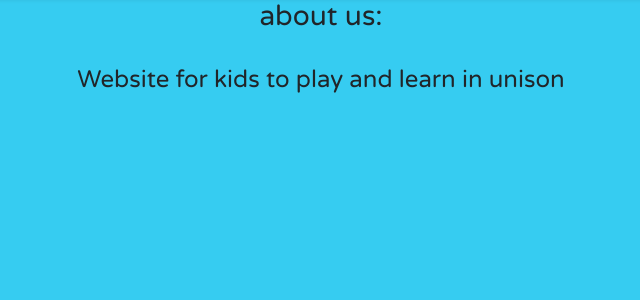
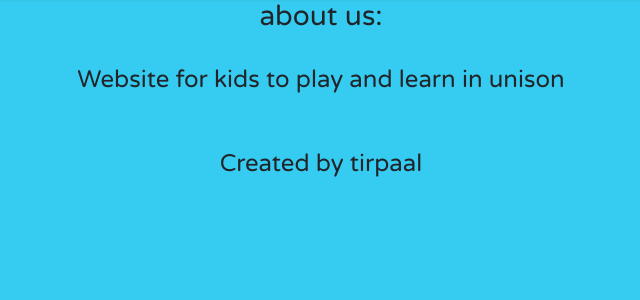
Before and after one commit to VishvamPorwal/Edukid, a Flask app: page /aboutus in a window 1280 px wide. Shown: the part 82-382 px from the top of the page, without its empty margins (319-959 px from the left). Run offline with Flask 2, Linux system fonts and the light colour scheme; parts of the project's set-up code (start-up, migrations or seed data) failed here and were passed over; some libraries are stand-ins or nearby versions.

Commit message:
Update aboutus.html

```diff
--- a/templates/aboutus.html
+++ b/templates/aboutus.html
@@ -3,4 +3,5 @@
     <h3>about us:</h3> <br>
     <h4>Website for kids to play and learn in unison</h4>
     <br><br>
+    <h4>Created by tirpaal</h4>
 {% endblock %}
```
